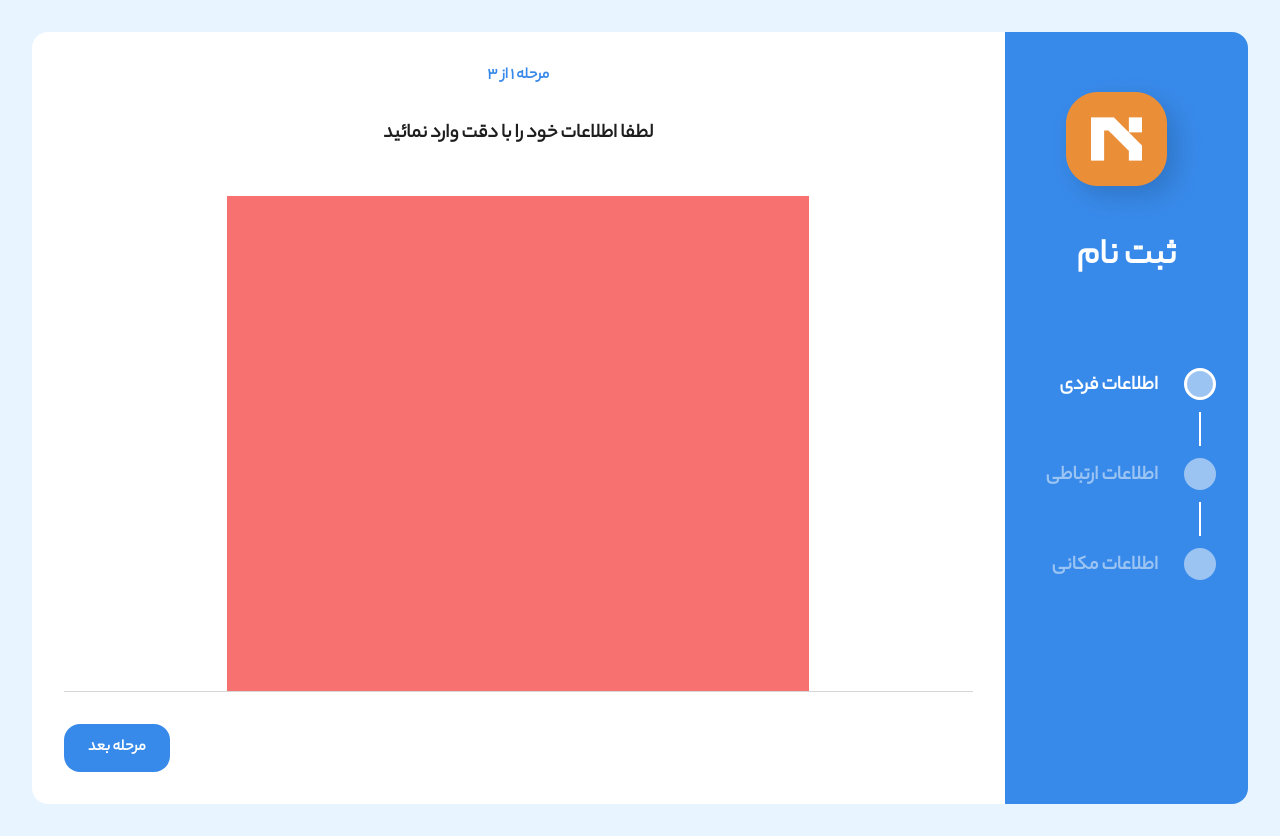
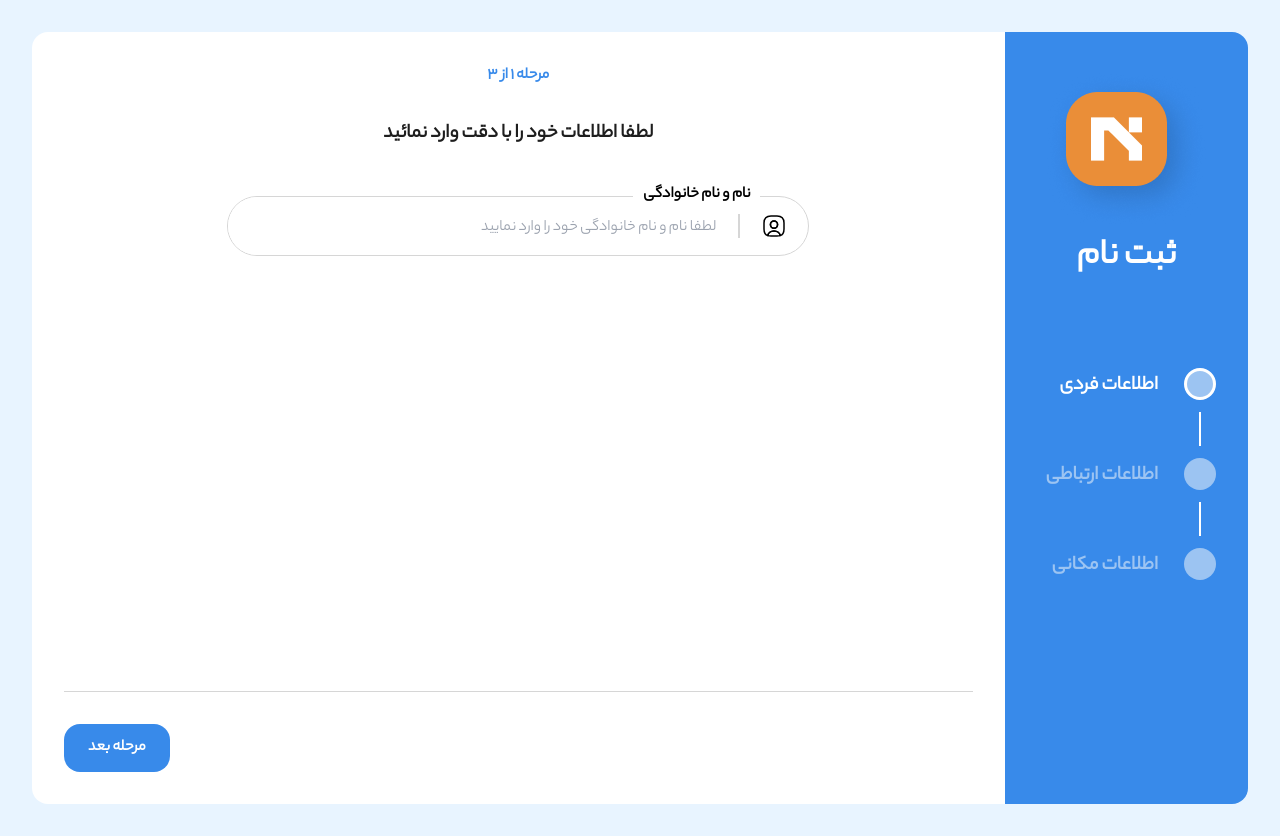
Before and after one commit to GetWrecked99/newcoin-app, a Next.js app: page /register in a window 1280 px wide. Built offline with nearby package versions, Linux system fonts and the light colour scheme.

Commit message:
imp fields and inputs, Error comp remain ..

```diff
--- a/next.config.js
+++ b/next.config.js
@@ -3,6 +3,33 @@ const nextConfig = {
   experimental: {
     appDir: true,
   },
-}
+  webpack(config) {
+    // Grab the existing rule that handles SVG imports
+    const fileLoaderRule = config.module.rules.find((rule) =>
+      rule.test?.test?.(".svg")
+    );
 
-module.exports = nextConfig
+    config.module.rules.push(
+      // Reapply the existing rule, but only for svg imports ending in ?url
+      {
+        ...fileLoaderRule,
+        test: /\.svg$/i,
+        resourceQuery: /url/, // *.svg?url
+      },
+      // Convert all other *.svg imports to React components
+      {
+        test: /\.svg$/i,
+        issuer: /\.[jt]sx?$/,
+        resourceQuery: { not: /url/ }, // exclude if *.svg?url
+        use: ["@svgr/webpack"],
+      }
+    );
+
+    // Modify the file loader rule to ignore *.svg, since we have it handled now.
+    fileLoaderRule.exclude = /\.svg$/i;
+
+    return config;
+  },
+};
+
+module.exports = nextConfig;
--- a/package.json
+++ b/package.json
@@ -23,5 +23,8 @@
     "react-hook-form": "^7.43.9",
     "tailwindcss": "3.3.1",
     "typescript": "5.0.4"
+  },
+  "devDependencies": {
+    "@svgr/webpack": "^7.0.0"
   }
 }
--- a/src/app/register/page.tsx
+++ b/src/app/register/page.tsx
@@ -25,7 +25,11 @@ export default function Register() {
     window.scrollTo({ top: 0, behavior: "smooth" });
   };
 
-  const { handleSubmit, control } = useForm({
+  const {
+    handleSubmit,
+    control,
+    formState: { errors },
+  } = useForm({
     defaultValues: initialRegisterValues,
   });
 
@@ -42,7 +46,11 @@ export default function Register() {
             className="h-full"
           >
             {formStep === 0 ? (
-              <FirstStep control={control} nextFormStep={nextFormStep} />
+              <FirstStep
+                control={control}
+                errors={errors}
+                nextFormStep={nextFormStep}
+              />
             ) : formStep === 1 ? (
               <SecondStep
                 control={control}
--- a/src/components/Register/WizardForm/FirstStep/FirstStep.tsx
+++ b/src/components/Register/WizardForm/FirstStep/FirstStep.tsx
@@ -1,15 +1,21 @@
+import InnerTextInput from "@components/common/CustomInputs/InnerTextInput/InnerTextInput";
+import FormField from "@components/common/FormField/FormField";
 import PrimaryButton from "@components/common/PrimaryButton/PrimaryButton";
 import { RegisterFormType } from "@core/types/form-types/register-form.types";
 import { Control, useController } from "react-hook-form";
 
+import FullNameIcon from "../../../../assets/icons/usersquare.svg";
+
 interface Props {
   control: Control<RegisterFormType>;
   nextFormStep: () => void;
+  errors: any;
 }
 
 export default function FirstStep({
   control,
   nextFormStep,
+  errors,
 }: Props): JSX.Element {
   const { field: fullNameField, fieldState: fullNameState } = useController({
     name: "fullName",
@@ -27,9 +33,22 @@ export default function FirstStep({
     name: "birthDate",
     control: control,
   });
+
   return (
     <div className="flex flex-col h-full">
-      <div className="w-full max-w-[582px] flex flex-col flex-grow mx-auto bg-red-400"></div>
+      <div className="w-full max-w-[582px] flex flex-col flex-grow mx-auto">
+        <FormField
+          label="نام و نام خانوادگی"
+          fieldName={fullNameField.name}
+          fieldError={errors}
+          fieldIcon={<FullNameIcon />}
+        >
+          <InnerTextInput
+            field={fullNameField}
+            placeHolder="لطفا نام و نام خانوادگی خود را وارد نمایید"
+          />
+        </FormField>
+      </div>
       <div className="flex flex-col">
         <div className="h-[1px] bg-[#D6D6D6]"></div>
         <div className="mt-8 flex items-end justify-end">
--- /dev/null
+++ b/src/components/common/CustomInputs/InnerTextInput/InnerTextInput.tsx
@@ -0,0 +1,20 @@
+import { FieldValues, UseControllerProps } from "react-hook-form";
+
+interface Props {
+  field: UseControllerProps<FieldValues>;
+  placeHolder: string;
+}
+
+export default function InnerTextInput({
+  field,
+  placeHolder,
+}: Props): JSX.Element {
+  return (
+    <input
+      type="text"
+      className="w-full h-full rounded-full pr-[1px] pt-1 pl-[22px] outline-none"
+      placeholder={placeHolder}
+      {...field}
+    />
+  );
+}
--- a/src/components/common/FormField/FormField.tsx
+++ b/src/components/common/FormField/FormField.tsx
@@ -1,35 +1,42 @@
 import { ReactNode } from "react";
 import { ErrorMessage } from "@hookform/error-message";
+import { FieldError } from "react-hook-form";
 
 interface Props {
   children: ReactNode;
   label: string;
   fieldName: string;
-  fieldErrors: any /* not completed, fixing it tomorrow . . .  */;
+  fieldError: FieldError | undefined;
+  fieldIcon: ReactNode;
 }
 
 export default function FormField({
   children,
   label,
   fieldName,
-  fieldErrors,
+  fieldError,
+  fieldIcon,
 }: Props) {
   return (
-    <>
-      <div className="relative rounded group">
+    <div className="flex flex-col items-start ">
+      <div className="relative border-[1px] w-full h-[60px] border-[#D6D6D6] flex flex-row items-center rounded-full">
+        <i className="flex items-center mx-[22px]">{fieldIcon}</i>
+        <div className="flex items-center ml-[21px]">
+          <div className="h-6 w-[2px] bg-[#D6D6D6]"></div>
+        </div>
         {children}
-        <label className="absolute text-sm text-contentmd duration-300 transform origin-[0] bg-base-500 cursor-text right-0 pointer-events-none !z-0">
+        <label className="absolute text-base px-[10px] bg-white font-bold cursor-text -top-[14px] right-12 pointer-events-none z-[1]">
           {label}
         </label>
       </div>
       <div className="min-h-[45px]">
         <ErrorMessage
           name={fieldName}
-          errors={fieldErrors}
+          errors={fieldError}
           render={({ message }) => <p>{message}</p>}
         />
       </div>
-    </>
+    </div>
   );
 }
 
```
Also changed, not shown: 1 other file (tests, documents, lock files or other folders).
